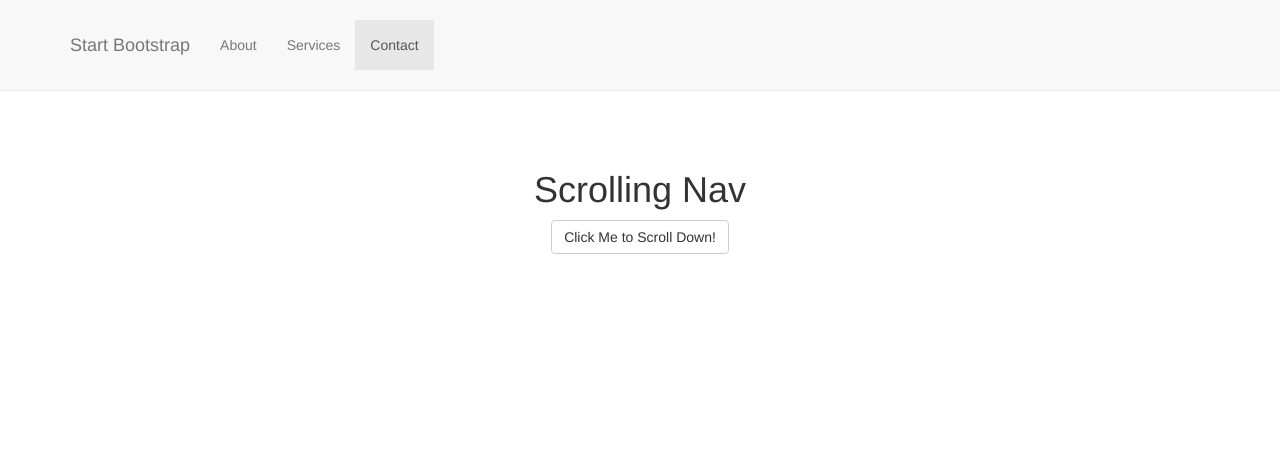
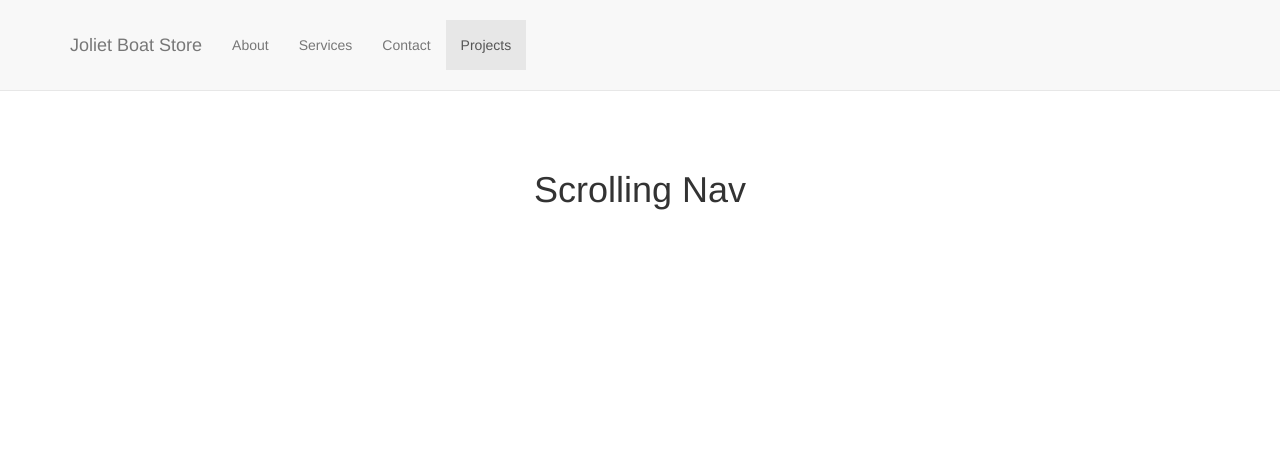
Before and after one commit to Dasha07/JolietBoatstore, a Django app: page / in a window 1280 px wide. Shown: the top 453 px of the page. Run offline with Django 3.2, Linux system fonts and the light colour scheme.

Commit message:
homepage add projects

```diff
--- a/store/apps/boat_app/static/boat_app/stylesheets/css/scrolling-nav.css
+++ b/store/apps/boat_app/static/boat_app/stylesheets/css/scrolling-nav.css
@@ -58,3 +58,9 @@ of those sections to manage the look and feel of the site. */
     text-align: center;
     background: #eee;
 }
+.projects-section {
+    height: 100%;
+    padding-top: 150px;
+    text-align: center;
+    background: #fff;
+}
--- a/store/apps/boat_app/templates/boat_app/index.html
+++ b/store/apps/boat_app/templates/boat_app/index.html
@@ -19,8 +19,9 @@
                     <span class="icon-bar"></span>
                     <span class="icon-bar"></span>
                     <span class="icon-bar"></span>
+                    <span class="icon-bar"></span>
                 </button>
-                <a class="navbar-brand page-scroll" href="#page-top">Start Bootstrap</a>
+                <a class="navbar-brand page-scroll" href="#page-top">Joliet Boat Store</a>
             </div>
             <div class="collapse navbar-collapse navbar-ex1-collapse">
                 <ul class="nav navbar-nav">
@@ -36,6 +37,9 @@
                     <li>
                         <a class="page-scroll" href="#contact">Contact</a>
                     </li>
+                    <li>
+                        <a class="page-scroll" href="#projects">Projects</a>
+                    </li>
                 </ul>
             </div>
         </div>
@@ -45,7 +49,6 @@
             <div class="row">
                 <div class="col-lg-12">
                     <h1>Scrolling Nav</h1>
-                    <a class="btn btn-default page-scroll" href="#about">Click Me to Scroll Down!</a>
                 </div>
             </div>
         </div>
@@ -77,6 +80,15 @@
             </div>
         </div>
     </section>
+    <section id="projects" class="projects-section">
+        <div class="container">
+            <div class="row">
+                <div class="col-lg-12">
+                    <h1>Project Section</h1>
+                </div>
+            </div>
+        </div>
+    </section>
     <script src="{% static 'boat_app/stylesheets/js/jquery.js' %}"></script>
     <script src="{% static 'boat_app/stylesheets/js/bootstrap.min.js' %}"></script>
     <script src="{% static 'boat_app/stylesheets/js/jquery.easing.min.js' %}"></script>
```
